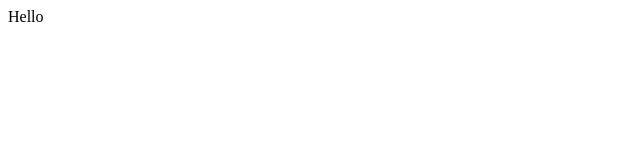
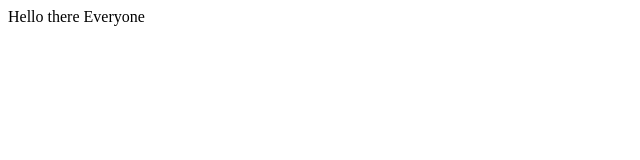
Before and after one commit to Faithinfotech-Training/ExpDecTeam4-RAAG, a plain HTML site: page index.html in a window 1280 px wide. Shown: the whole page, without its empty margins (0-640 px from the left). Drawn offline with Linux system fonts and the light colour scheme.

Commit message:
updated index file
added new data

```diff
--- a/index.html
+++ b/index.html
@@ -1 +1,3 @@
-<dev>Hello</dev>
+<html>
+    <head>Hello there Everyone</head>
+</html>
```
